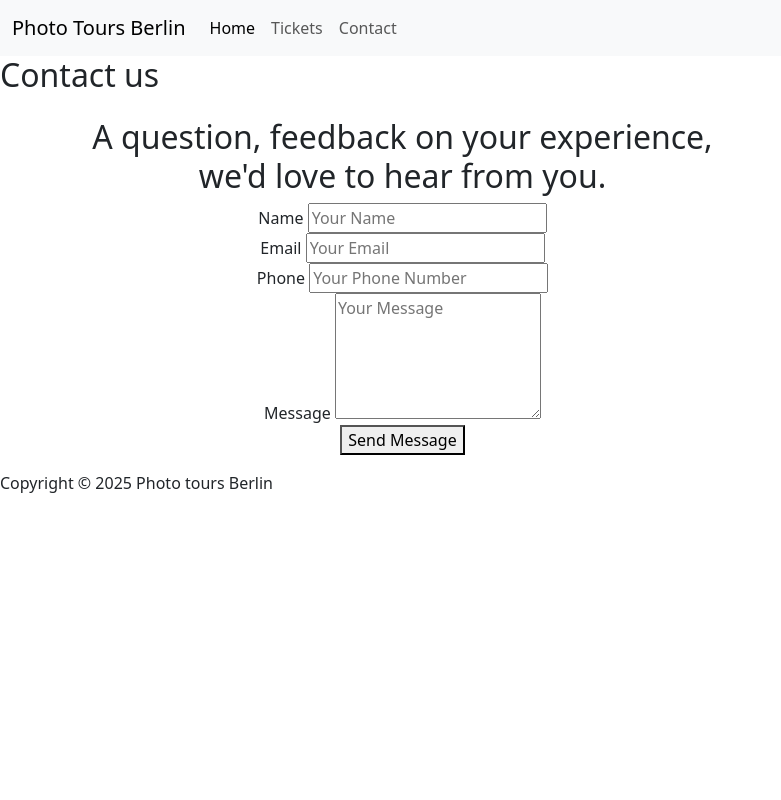
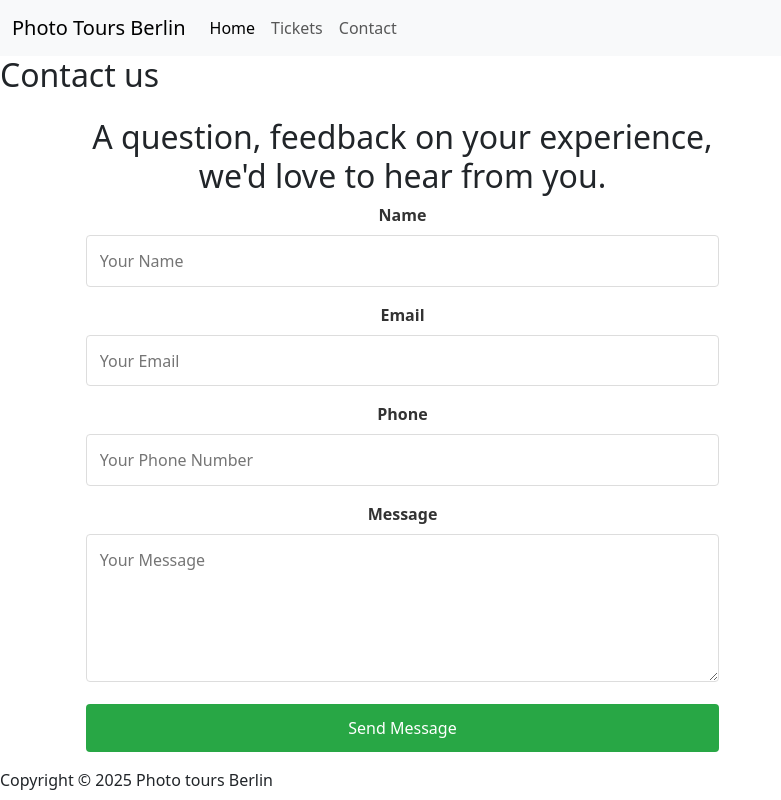
Before and after one commit to ZMegX/berlinphototours, a Flask app: page /contact in a window 1280 px wide. Shown: the whole page, without its empty margins (0-781 px from the left). Run offline with Flask 3, Linux system fonts and the light colour scheme.

Commit message:
stylying added for the form

```diff
--- a/static/css/style.css
+++ b/static/css/style.css
@@ -1,73 +1,45 @@
-* {
-    box-sizing: border-box;
+.form-group {
+  margin-bottom: 1rem;
 }
 
-  /* Position the image container (needed to position the left and right arrows) */
-  .container {
-    position: relative;
+label {
+  display: block;
+  margin-bottom: 0.5rem;
+  font-weight: bold;
+  color: #333;
 }
 
-  /* Hide the images by default */
-  .mySlides-indexPage {
-    display: none;
+input, textarea {
+  width: 100%;
+  padding: 0.8rem;
+  border: 1px solid #ddd;
+  border-radius: 4px;
+  box-sizing: border-box;
+  font-size: 1rem;
 }
 
-  /* Add a pointer when hovering over the thumbnail images */
-  .cursor {
-    cursor: pointer;
+textarea {
+  resize: vertical;
 }
 
-  /* Next & previous buttons */
-  .prev,
-  .next {
-    cursor: pointer;
-    position: absolute;
-    top: 40%;
-    width: auto;
-    padding: 16px;
-    margin-top: -50px;
-    color: white;
-    font-weight: bold;
-    font-size: 20px;
-    border-radius: 0 3px 3px 0;
-    user-select: none;
-    -webkit-user-select: none;
+.error-message {
+  color: #bb2c49;
+  font-size: 0.875rem;
+  display: none; /* Hidden by default */
 }
 
-  /* Position the "next button" to the right */
-  .next {
-    right: 350px;
-    position: absolute;
-    border-radius: 2px 0 0 2px;
+.submit-button {
+  background-color: #28a745;
+  color: white;
+  border: none;
+  padding: 0.75rem;
+  border-radius: 4px;
+  font-size: 1rem;
+  cursor: pointer;
+  width: 100%;
+  transition: background-color 0.3s;
 }
 
-  /* On hover, add a black background color with a little bit see-through */
-  .prev:hover,
-  .next:hover {
-    background-color: rgba(0, 0, 0, 0.8);
+.submit-button:hover {
+  background-color: #218838;
 }
-
-  /* Number text (1/3 etc) */
-  .numbertext {
-    color: #f2f2f2;
-    font-size: 12px;
-    padding: 8px 12px;
-    position: absolute;
-    top: 0;
-  }
-
-  .row:after {
-    content: "";
-    display: table;
-    clear: both;
-  }
-
-  /* Add a transparency effect for thumnbail images */
-  .demo {
-    opacity: 0.6;
-  }
-
-  .active,
-  .demo:hover {
-    opacity: 1;
-  }
```
Lines whose indentation alone changed are shown as unchanged.
